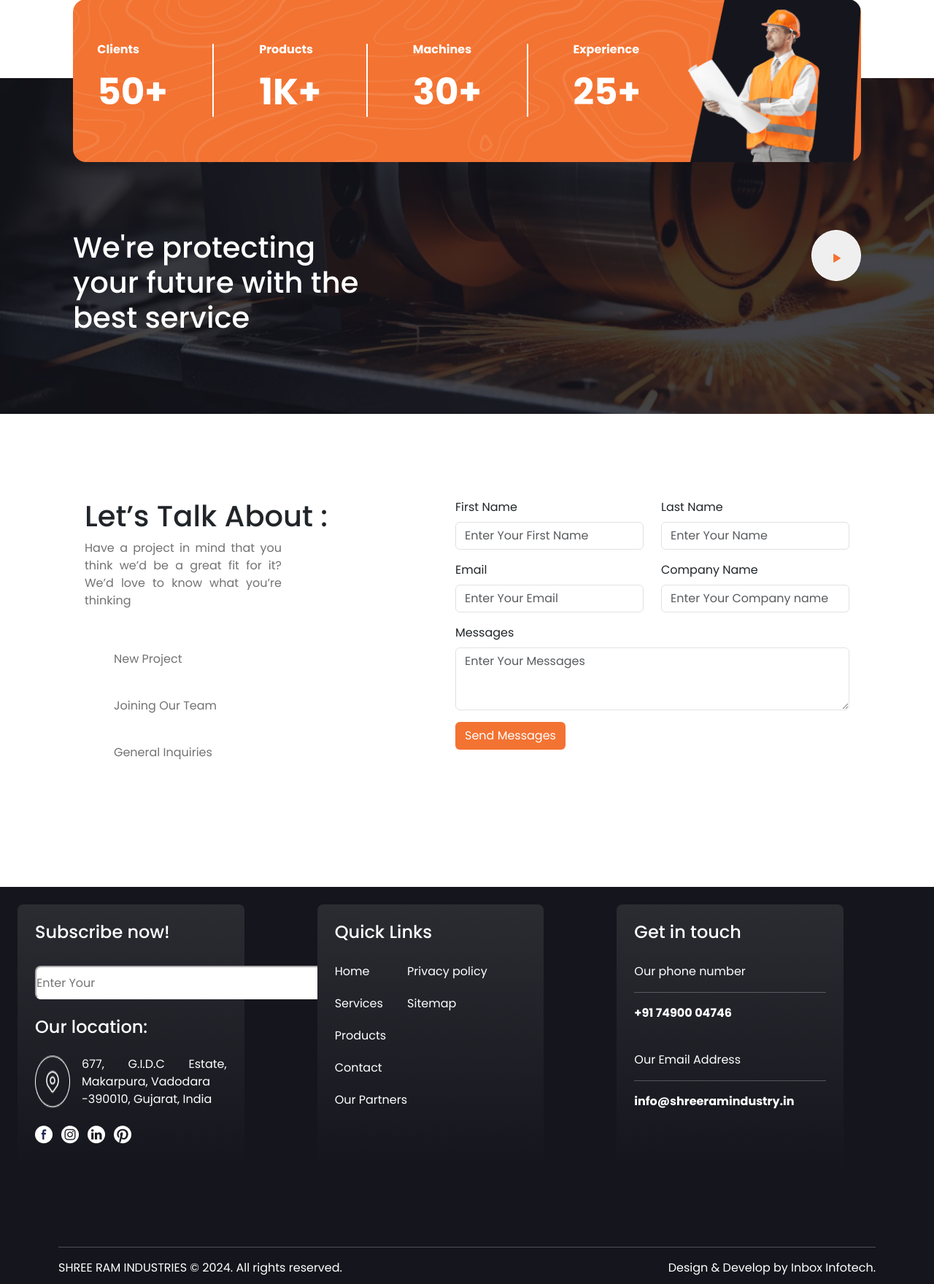
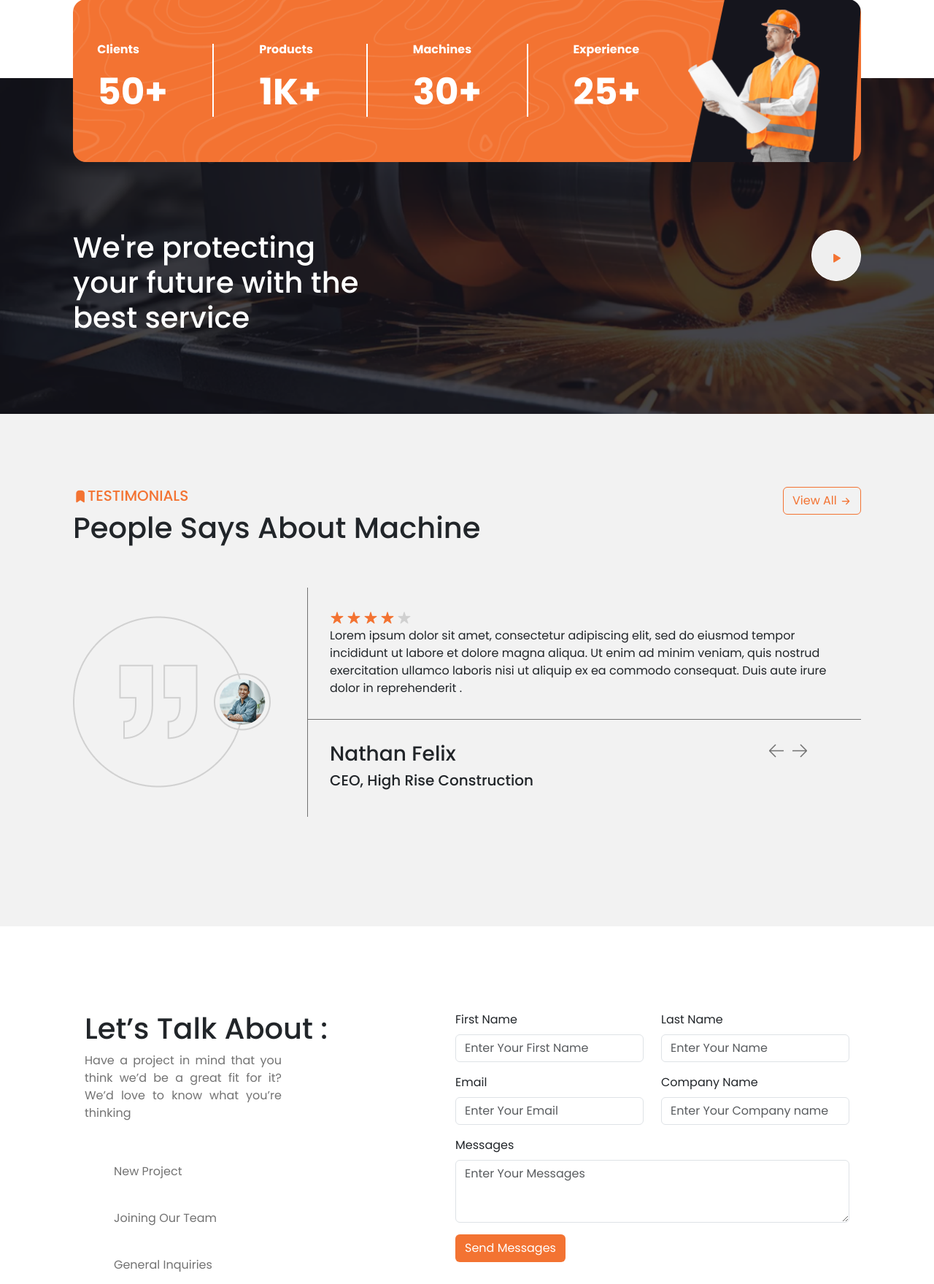
Before and after one commit to InboxTech/shree_ram_industry, a PHP site: page / in a window 1280 px wide. Shown: the part 4741-6500 px from the top of the page at 73% size. Run offline with PHP 8.4, Linux system fonts and the light colour scheme.

Commit message:
all pages is completed.

```diff
--- a/index.html
+++ b/index.html
@@ -419,6 +419,43 @@
             </div>
         </div>
 
+        <div class="i-7">
+            <div class="top">
+                <div class="heading">
+                    <h5><i class="ti ti-bookmark-filled"></i>TESTIMONIALS</h5>
+                    <h1>People Says About Machine</h1>
+                </div>
+                <div class="view-btn">
+                    <a class="btn btn-outline-orange btn-color" href="\">View All <i class="ti ti-arrow-right"></i></a>
+                </div>
+            </div>
+            <div class="bottom">
+                <div class="comments-img">
+                    <img src="public/image/comments-icon.png" alt="">
+                </div>
+                <div class="comments-section">
+                    <div class="text">
+                        <img src="public/image/rating-star.png" alt="">
+                        <label for="">
+                            Lorem ipsum dolor sit amet, consectetur adipiscing elit, sed do eiusmod tempor incididunt ut labore et dolore magna aliqua.
+                            Ut enim ad minim veniam, quis nostrud exercitation ullamco laboris nisi ut aliquip ex ea commodo consequat.
+                            Duis aute irure dolor in reprehenderit .
+                        </label>
+                    </div>
+                    <div class="name-txt">
+                        <div>
+                            <h3>Nathan Felix</h3>
+                            <h5>CEO, High Rise Construction</h5>
+                        </div>
+                        <div class="arrow-img-icons">
+                            <a href=""><img src="public/image/left-arrow (2).png" alt=""></a>
+                            <a href=""><img src="public/image/rigth-arrow.png" alt=""></a>
+                        </div>
+                    </div>
+                </div>
+            </div>
+        </div>
+
         <!-- Let’s Talk About : -->
         <div class="i-8">
             <div class="col-lg-5 col-md-12 m-3">
--- a/public/css/style.css
+++ b/public/css/style.css
@@ -335,6 +335,57 @@
     height: 70px;
 }
 
+
+/** items 7 */
+
+.i-7 {
+    display: flex;
+    flex-direction: column;
+    width: 100%;
+    padding: 100px;
+    background-color: #F2F2F2;
+}
+
+.i-7 .top {
+    display: flex;
+    justify-content: space-between;
+}
+
+.i-7 .top h5 {
+    color: var(--orang-color);
+}
+
+.i-7 .bottom {
+    display: flex;
+    padding: 50px 0px;
+    gap: 50px;
+    align-items: center;
+}
+.i-7 .comments-section {
+    border-left: 1px solid #727272;
+}
+
+.i-7 .comments-section .text {
+    border-bottom: 1px solid #727272;
+    padding: 30px;
+}
+
+.i-7 .comments-section .name-txt{
+    padding: 30px;
+}
+.i-7 .name-txt {
+    display: flex;
+    justify-content: space-between;
+}
+
+.i-7 .arrow-img-icons {
+    width: 20%;
+    height: 30px;
+    display: flex;
+    justify-content: center;
+    gap: 10px;
+}
+
 /* item 8 */
 .i-8 {
     padding: 100px;
```
Also changed, not shown: public/image/comments-icon.png (added), public/image/left-arrow (2).png (added), public/image/rating-star.png (added), public/image/rigth-arrow.png (added).
